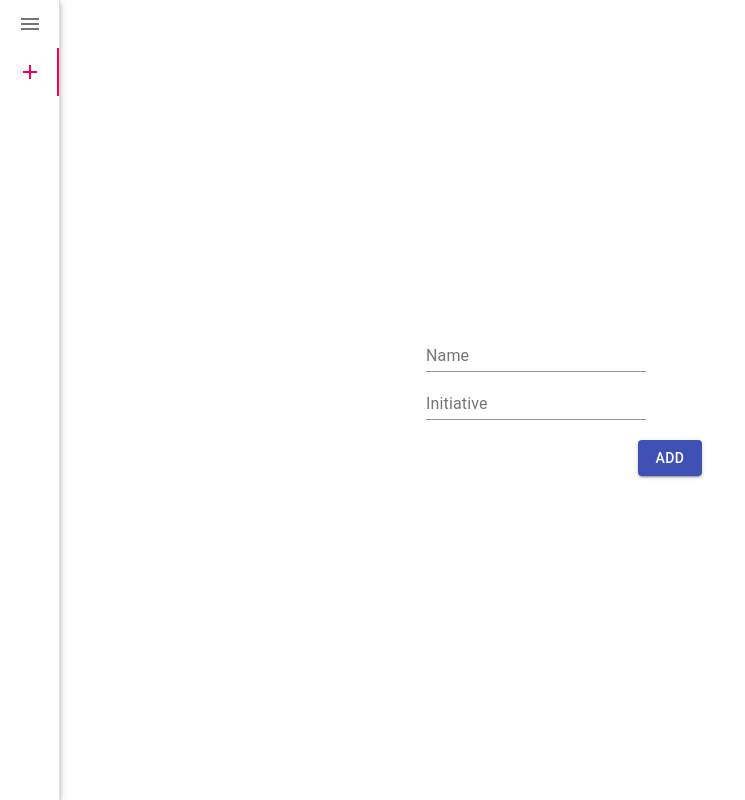
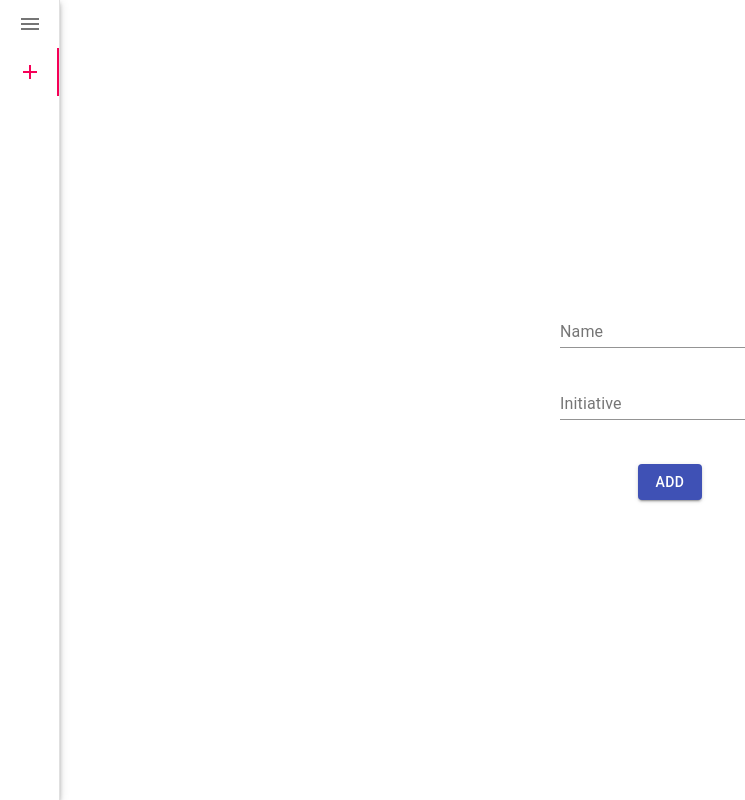
Before and after one commit to artn-dev/rpg-combat-list, a Next.js app: page / in a window 1280 px wide. Both pictures are taken after a click on the tab 30 px from the left and 72 px from the top of the page. Shown: the whole page, without its empty margins (0-745 px from the left). Built offline with nearby package versions, Linux system fonts and the light colour scheme.

Commit message:
Refactor layout

```diff
--- a/components/CombatantInput.tsx
+++ b/components/CombatantInput.tsx
@@ -3,6 +3,7 @@ import {
     TextField,
     Button,
     Theme,
+    Grid
 } from '@material-ui/core'
 import { createStyles, makeStyles } from '@material-ui/core/styles'
 import { CombatContext } from '../contexts/CombatContext'
@@ -87,9 +88,8 @@ const CombatantInput = () => {
     }
 
     return (
-        <>
-            <form noValidate autoComplete="off">
-
+        <Grid container direction="column" spacing={3} alignContent="center" component="form">
+            <Grid item>
                 <TextField
                     id="name-input-field"
                     label="Name"
@@ -97,9 +97,8 @@ const CombatantInput = () => {
                     helperText={nameText}
                     onChange={updateName}
                 />
-
-                <br />
-
+            </Grid>
+            <Grid item>
                 <TextField
                     id="init-input-field"
                     label="Initiative"
@@ -109,7 +108,8 @@ const CombatantInput = () => {
                     helperText={initErrorText}
                     onChange={updateInitiative}
                 />
-
+            </Grid>
+            <Grid item>
                 <div className={classes.control}>
                     <Button
                         variant="contained"
@@ -119,9 +119,8 @@ const CombatantInput = () => {
                         Add
                     </Button>
                 </div>
-
-            </form>
-        </>
+            </Grid>
+        </Grid>
     )
 }
 
```
